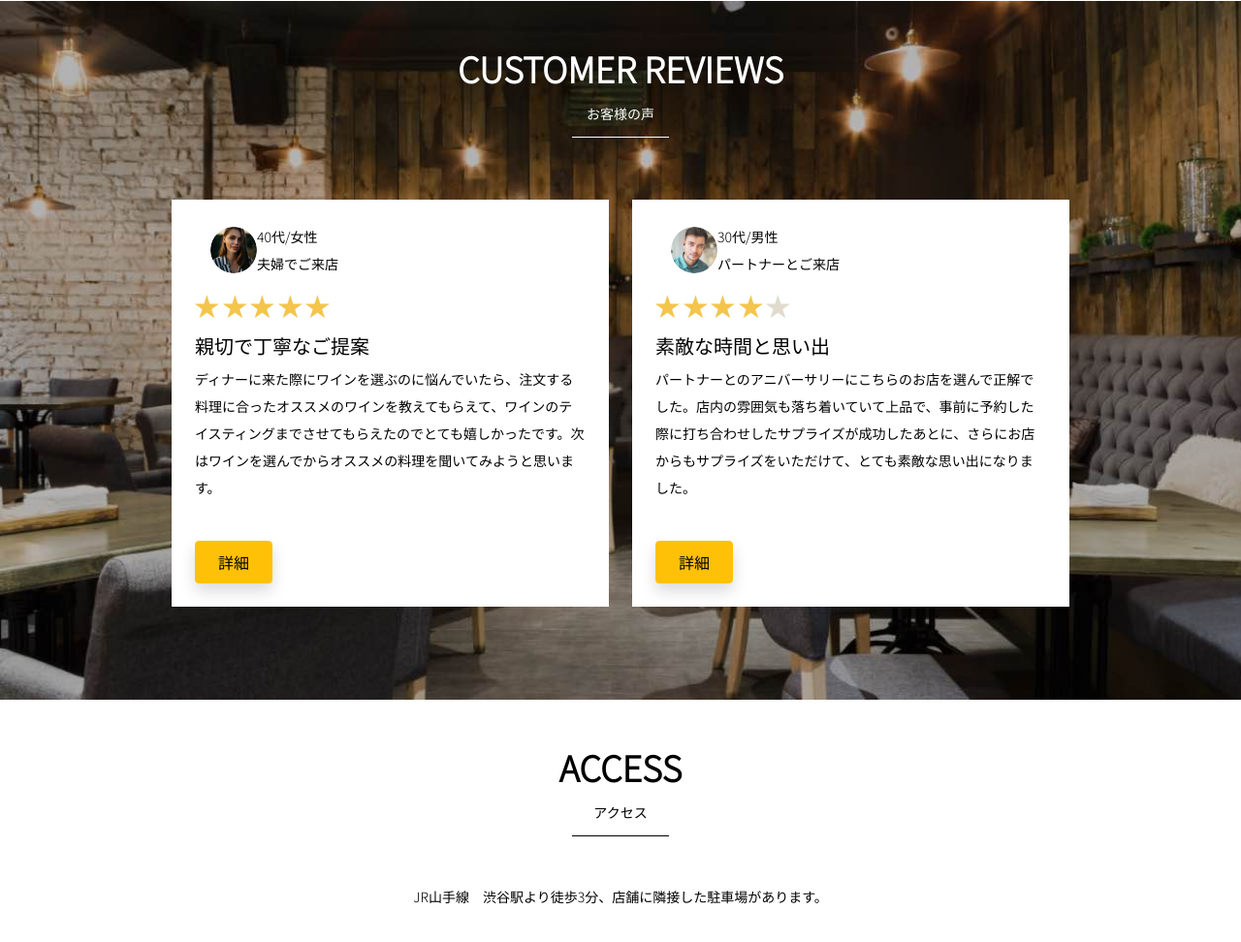
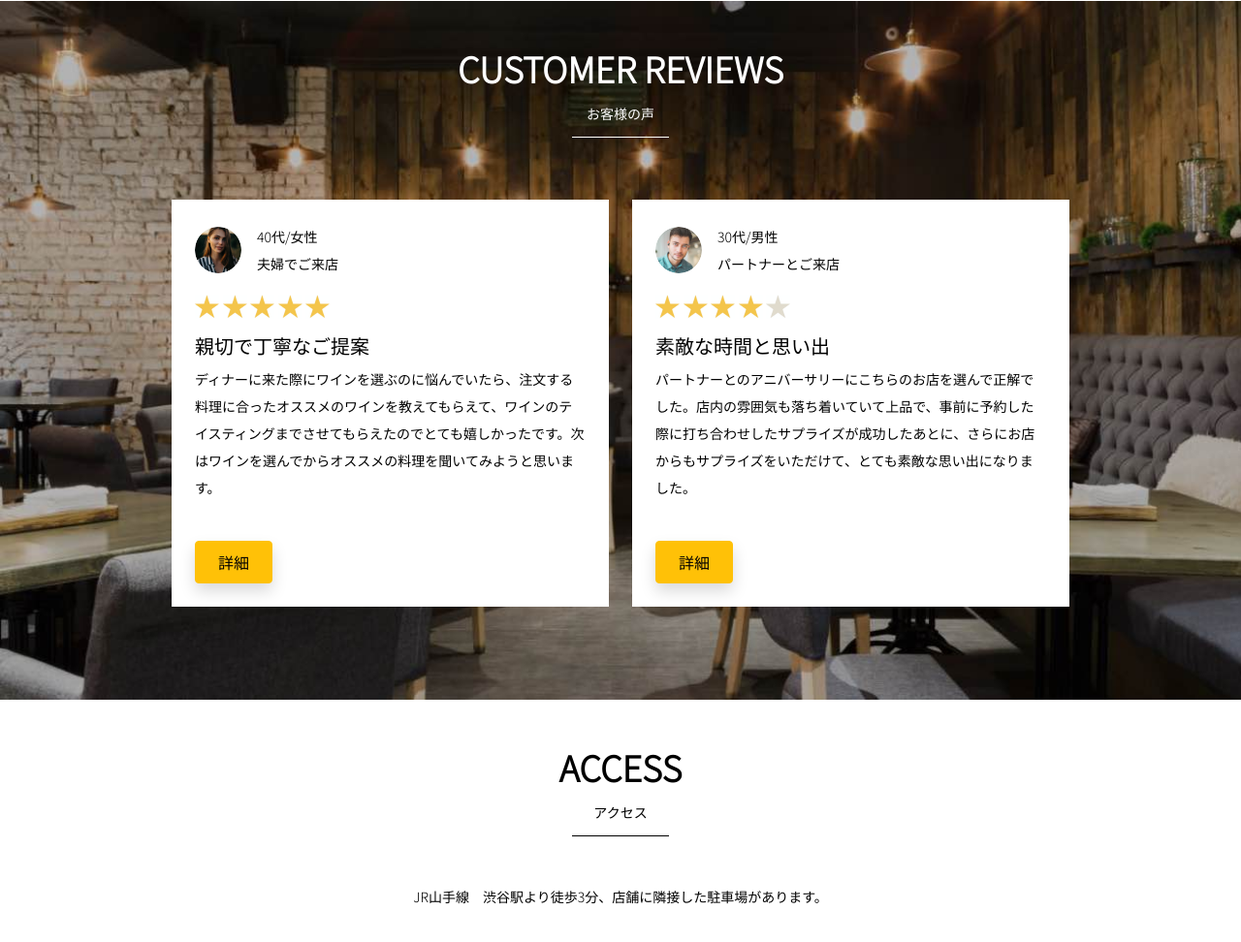
Before and after one commit to chiaki-taresawa/italien-restaurant.github.io, a plain HTML site: page index.html in a window 1280 px wide. Shown: the part 3468-4440 px from the top of the page at 97% size. Drawn offline with nearby package versions, Linux system fonts and the light colour scheme.

Commit message:
second commit

```diff
--- a/stylesheet/style.css
+++ b/stylesheet/style.css
@@ -190,7 +190,7 @@ p {
   width: 48px;
   height: 48px;
   border-radius: 50%;
-  margin-left: 16px;
+  margin-right: 16px;
 }
 
 /*星のアイコン*/
```
